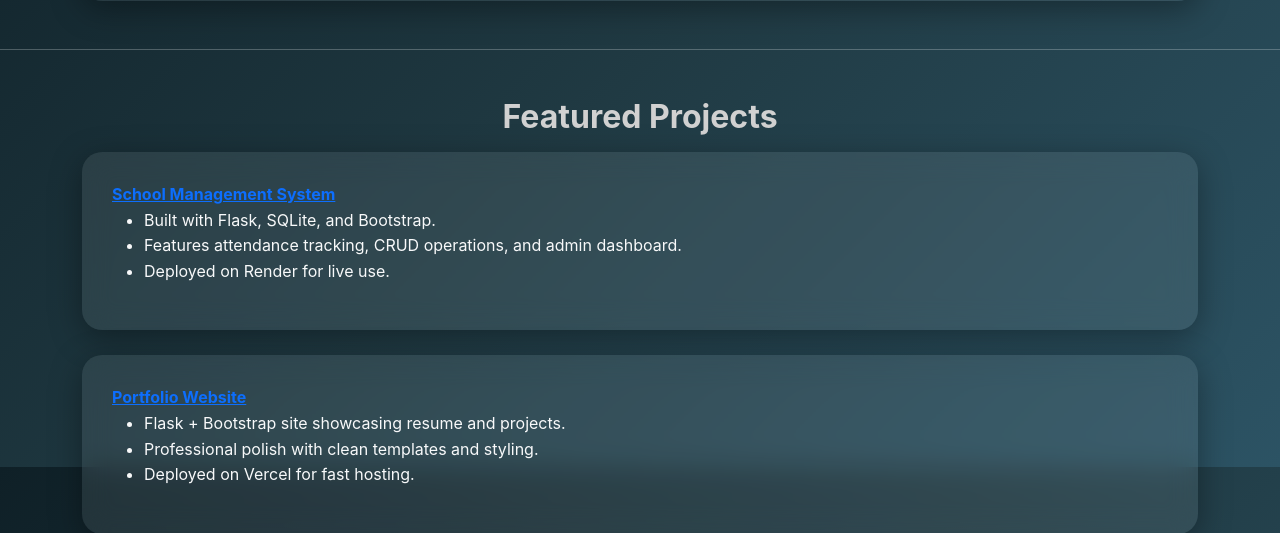
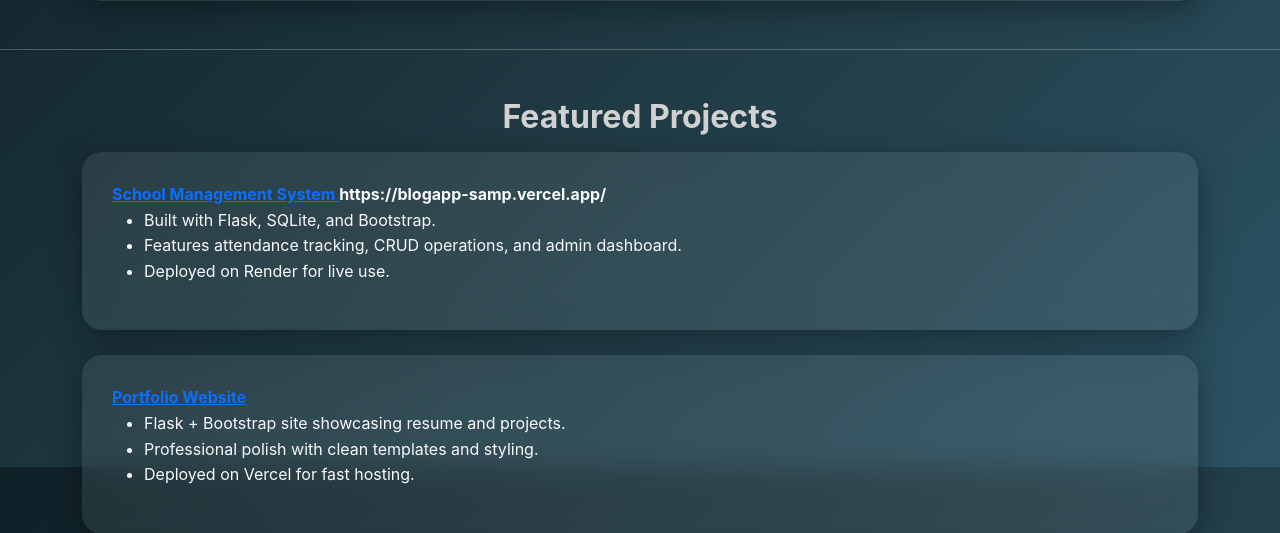
Before and after one commit to KarisaT/Portfolio, a Flask app: page /projects in a window 1280 px wide. Shown: the part 333-866 px from the top of the page. Run offline with Flask 3, Linux system fonts and the light colour scheme.

Commit message:
blog app

```diff
--- a/templates/projects.html
+++ b/templates/projects.html
@@ -120,7 +120,7 @@
       <strong>
         <a href="https://schoolapp-bandit.vercel.app" target="_blank">
           School Management System
-        </a>
+        </a>https://blogapp-samp.vercel.app/
       </strong>
       <ul>
         <li>Built with Flask, SQLite, and Bootstrap.</li>
@@ -142,7 +142,7 @@
       </ul>
     </div>
     <div class="project-card">
-      <strong> <a href="https://blogapp-p1p8.onrender.com" target="_blank">
+      <strong> <a href="https://blogapp-samp.vercel.app/" target="_blank">
           Sample Blogging Platform
 </a>
       <ul>
```
